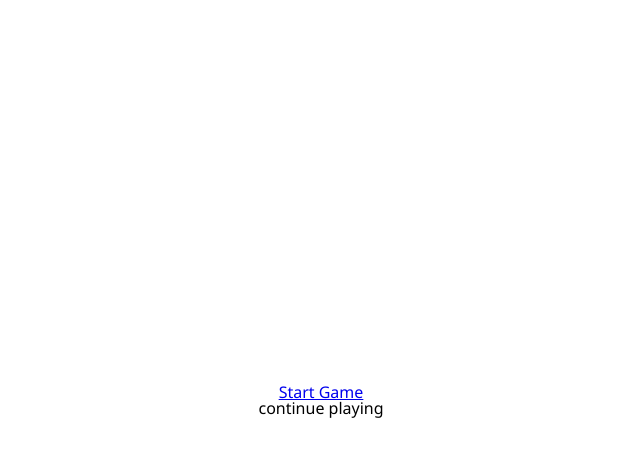
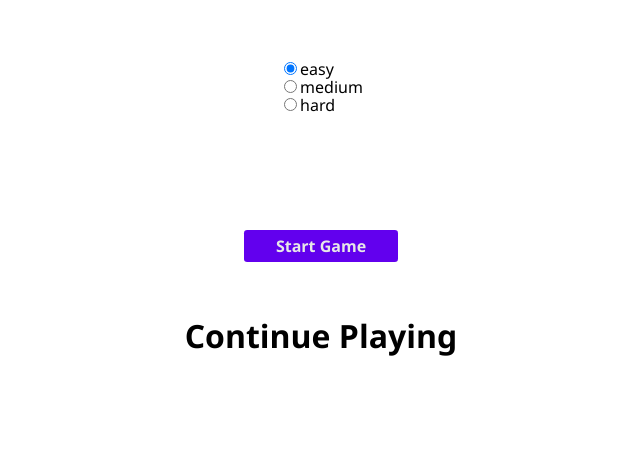
Before and after one commit to vandemaelefelix/react-sudoku-app, a React (Create React App) app: page / in a window 1280 px wide. Shown: the top 456 px of the page, without its empty margins (319-959 px from the left). Built offline with nearby package versions, Linux system fonts and the light colour scheme.

Commit message:
Added some styles to homescreen

```diff
--- /dev/null
+++ b/src/components/Dropdown.tsx
@@ -0,0 +1,55 @@
+import { useState } from 'react';
+
+interface Props {
+    onChange: Function;
+}
+
+export default function Dropdown({ onChange }: Props) {
+    const [difficulty, setDifficulty] = useState('easy');
+
+    const handleRadioButtons = (event: any) => {
+        setDifficulty(event.target.value);
+        onChange(event.target.value);
+    };
+
+    return (
+        <ul>
+            <li>
+                <input
+                    title="difficulty"
+                    type="radio"
+                    name="difficulty"
+                    id="easy"
+                    value="easy"
+                    checked={difficulty === 'easy'}
+                    onChange={handleRadioButtons}
+                />
+                <label htmlFor="easy">easy</label>
+            </li>
+            <li>
+                <input
+                    title="difficulty"
+                    type="radio"
+                    name="difficulty"
+                    id="medium"
+                    value="medium"
+                    checked={difficulty === 'medium'}
+                    onChange={handleRadioButtons}
+                />
+                <label htmlFor="medium">medium</label>
+            </li>
+            <li>
+                <input
+                    title="difficulty"
+                    type="radio"
+                    name="difficulty"
+                    id="hard"
+                    value="hard"
+                    checked={difficulty === 'hard'}
+                    onChange={handleRadioButtons}
+                />
+                <label htmlFor="hard">hard</label>
+            </li>
+        </ul>
+    );
+}
--- a/src/screens/Game.tsx
+++ b/src/screens/Game.tsx
@@ -131,9 +131,6 @@ function Game() {
 
     return (
         <main className="gameMain">
-            <div className="gameInfo">
-                <p></p>
-            </div>
             <SudokuTimer
                 gameId={(location.state as GameState).id}
                 previousTime={(location.state as GameState).time || 0}
--- a/src/screens/Home.tsx
+++ b/src/screens/Home.tsx
@@ -2,8 +2,10 @@ import { stringify } from 'querystring';
 import { useState } from 'react';
 import { Link, useNavigate } from 'react-router-dom';
 import { useAppDispatch, useAppSelector } from '../app/hooks';
+import Dropdown from '../components/Dropdown';
 import SudokuGrid from '../components/SudokuGrid';
 import { setSelectedCell, toggleEditNotes, updateSettings } from '../features/sudoku/sudoku-slice';
+import getTimeString from '../utils/helperFunctions';
 import { GameState } from '../utils/interfaces';
 
 const loadGames = () => {
@@ -12,9 +14,11 @@ const loadGames = () => {
     if (gamesString) {
         games = JSON.parse(gamesString);
     }
-    games = games.sort((a, b) => {
+    games = games
+        .sort((a, b) => {
             return a.createdAt - b.createdAt;
-    });
+        })
+        .reverse();
     return games;
 };
 
@@ -39,6 +43,7 @@ function Home() {
     const settings = useAppSelector((state) => state.sudoku.settings);
     const [games, setGames] = useState(loadGames());
     const [lastGame, setLastGame] = useState(getPreviousGame(games));
+    const [difficulty, setDifficulty] = useState('easy');
     const navigate = useNavigate();
 
     const sudoku1: Array<number[]> = [
@@ -66,12 +71,19 @@ function Home() {
 
     return (
         <main className="homeMain">
+            <div className="newGame">
+                <Dropdown
+                    onChange={(value: string) => {
+                        setDifficulty(value);
+                    }}
+                ></Dropdown>
+
                 <Link
                     to={'/game'}
                     state={
                         {
                             id: generateUid(),
-                        difficulty: 'Medium',
+                            difficulty: difficulty,
                             time: null,
                             board: sudoku1,
                             history: [],
@@ -81,22 +93,66 @@ function Home() {
                             isPaused: true,
                         } as GameState
                     }
+                    className="start"
                 >
                     Start Game
                 </Link>
-            <div className="previousGame">
-                <p className="previousGameTitle">continue playing</p>
+            </div>
+            <div className="gamesContainer">
+                <p className="continue">continue playing</p>
                 {games.map((game: any) => (
                     <div
                         key={game.id}
                         onClick={() => {
                             handleResumeGameClick(game);
                         }}
-                        className="previousGameInfo"
+                        className="game"
                     >
-                        <p>{game ? new Date(game.lastPlayed).toDateString() : ''}</p>
-                        <p>{game ? new Date(game.lastPlayed).toLocaleTimeString() : ''}</p>
-                        <p>{game ? game.difficulty : ''}</p>
+                        <div className="gameInfo">
+                            <p className="difficulty">{game ? game.difficulty : ''}</p>
+                            <div className="dateContainer">
+                                <svg className="calendar" viewBox="0 0 489.901 465">
+                                    <g transform="translate(0 -12.45)">
+                                        <g>
+                                            <circle cx="20.5" cy="20.5" r="20.5" transform="translate(104.3 193.25)" />
+                                            <circle cx="20.5" cy="20.5" r="20.5" transform="translate(224 193.25)" />
+                                            <circle cx="20.5" cy="20.5" r="20.5" transform="translate(343.6 193.25)" />
+                                            <circle cx="20.5" cy="20.5" r="20.5" transform="translate(104.3 331.65)" />
+                                            <circle cx="20.5" cy="20.5" r="20.5" transform="translate(224 331.65)" />
+                                            <circle cx="20.5" cy="20.5" r="20.5" transform="translate(343.6 331.65)" />
+                                            <path d="M469.2,55.05H420.3V33.25a20.8,20.8,0,1,0-41.6,0v21.8H110.3V33.25a20.8,20.8,0,0,0-41.6,0v21.8H20.8A20.913,20.913,0,0,0,0,75.85v380.8a20.913,20.913,0,0,0,20.8,20.8H468.1c11.4,0,20.8-8.3,21.8-20.8V75.85A20.763,20.763,0,0,0,469.2,55.05Zm-20.8,381.8H40.6V96.75H68.7v15.6a20.8,20.8,0,0,0,41.6,0V96.75H378.7v15.6a20.913,20.913,0,0,0,20.8,20.8c10.4,0,19.8-9.4,20.8-20.8V96.75h28.1Z" />
+                                        </g>
+                                    </g>
+                                </svg>
+
+                                <p className="date">{game ? new Date(game.lastPlayed).toDateString() : ''}</p>
+                            </div>
+                            <div className="timeContainer">
+                                <svg className="clock" viewBox="0 0 562 562">
+                                    <path d="M281,40C148.112,40,40,148.112,40,281S148.112,522,281,522,522,413.888,522,281,413.888,40,281,40m0-40C436.192,0,562,125.808,562,281S436.192,562,281,562,0,436.192,0,281,125.808,0,281,0Z" />
+                                    <path
+                                        d="M0,187a20,20,0,0,1-20-20V0A20,20,0,0,1,0-20,20,20,0,0,1,20,0V167A20,20,0,0,1,0,187Z"
+                                        transform="translate(281.5 114.5)"
+                                    />
+                                    <path
+                                        d="M57.507,85A19.95,19.95,0,0,1,42.52,78.251l-57.5-65A20,20,0,0,1-13.251-14.98,20,20,0,0,1,14.98-13.251l57.5,65A20,20,0,0,1,57.507,85Z"
+                                        transform="translate(281 281.5)"
+                                    />
+                                </svg>
+
+                                <p className="time">{game ? getTimeString(game.time) : ''}</p>
+                            </div>
+                        </div>
+                        <div className="playPause">
+                            <div className={`pausedButton`}>
+                                <svg viewBox="0 0 378 368">
+                                    <path
+                                        d="M154.329,60.955c12.044-24.742,47.3-24.742,59.343,0l131.235,269.6A33,33,0,0,1,315.235,378H52.765a33,33,0,0,1-29.671-47.443Z"
+                                        transform="translate(378) rotate(90)"
+                                    />
+                                </svg>
+                            </div>
+                        </div>
                     </div>
                 ))}
             </div>
--- a/src/styles/main.scss
+++ b/src/styles/main.scss
@@ -38,7 +38,7 @@ body {
 @media only screen and (min-width: 400px) {
     body {
         --row-gap: 0.5rem;
-        --grid-gap: 0.2rem;
+        --grid-gap: 0.3rem;
         --cell-size: 2.3rem;
     }
 }
--- a/src/styles/pages/_home.scss
+++ b/src/styles/pages/_home.scss
@@ -4,7 +4,105 @@
 
     display: flex;
     flex-direction: column;
-    justify-content: center;
+    justify-content: flex-start;
     align-items: center;
     background-color: var(--background);
+
+    .newGame {
+        height: 40vh;
+        display: flex;
+        flex-direction: column;
+        align-items: center;
+        justify-content: space-around;
+
+        .start {
+            // width: 50%;
+            background-color: var(--cell-selected);
+            padding: 0.5rem 2rem;
+            color: var(--cell-normal);
+            text-decoration: none;
+            font-weight: bold;
+            height: fit-content;
+            border-radius: 0.2rem;
+        }
+    }
+
+    .gamesContainer {
+        display: flex;
+        flex-direction: column;
+        gap: 1rem;
+        width: 90%;
+        height: 60vh;
+        padding-bottom: 1rem;
+        overflow-y: scroll;
+    }
+
+    .continue {
+        text-align: center;
+        font-weight: bold;
+        font-size: 2rem;
+        text-transform: capitalize;
+        margin-bottom: 2rem;
+    }
+
+    .game {
+        background-color: var(--cell-normal);
+        padding: 1rem 2rem;
+        border-radius: 1rem;
+        display: flex;
+        align-items: center;
+        justify-content: space-between;
+        cursor: pointer;
+    }
+
+    .gameInfo {
+        display: flex;
+        flex-direction: column;
+
+        .difficulty {
+            font-size: 1.5rem;
+            font-weight: bold;
+            margin-bottom: 1rem;
+            text-transform: capitalize;
+        }
+
+        .timeContainer {
+            display: flex;
+            align-items: center;
+            gap: 0.5rem;
+
+            .clock {
+                height: 1rem;
+            }
+        }
+
+        .dateContainer {
+            display: flex;
+            align-items: center;
+            gap: 0.5rem;
+            margin-bottom: 0.5rem;
+            .calendar {
+                height: 1rem;
+            }
+        }
+    }
+
+    .playPause {
+    }
+
+    .pausedButton {
+        height: 3rem;
+        aspect-ratio: 1 / 1;
+        border-radius: 100%;
+        background-color: var(--cell-selected);
+        display: flex;
+        align-items: center;
+        justify-content: center;
+
+        svg {
+            height: 1rem;
+            transform: translateX(0.1rem);
+            fill: var(--cell-normal);
+        }
+    }
 }
--- /dev/null
+++ b/src/utils/helperFunctions.ts
@@ -0,0 +1,7 @@
+const getTimeString = (timeNumber: number) => {
+    const minutes = Math.floor(timeNumber / 60);
+    const seconds = timeNumber - minutes * 60;
+    return `${minutes <= 9 ? '0' : ''}${minutes}:${seconds <= 9 ? '0' : ''}${seconds}`;
+};
+
+export default getTimeString;
```
Also changed, not shown: src/components/SudokuTimer.tsx (+6 -5 lines), src/styles/pages/_game.scss (+7 -6 lines). Lines whose indentation alone changed are shown as unchanged.
